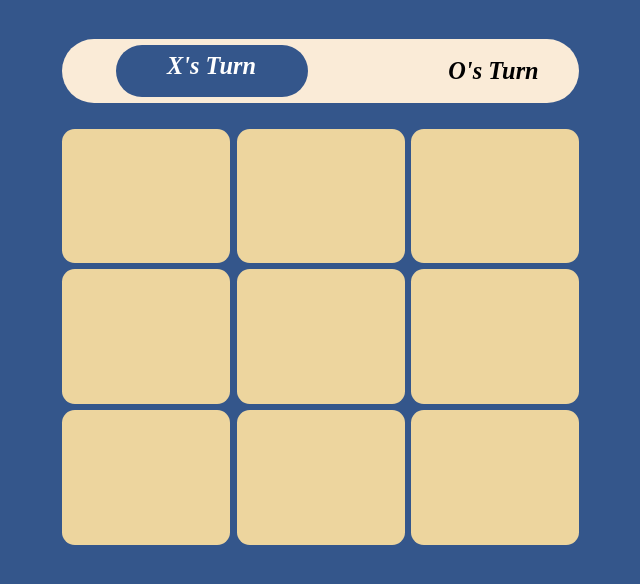
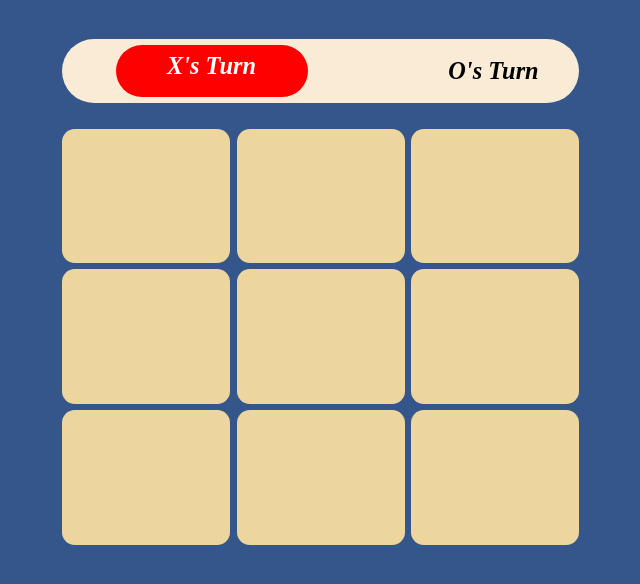
Before and after one commit to Ashutosh-47/Zero-Cut-Game, a plain HTML site: page index.html in a window 1280 px wide. Both pictures are taken after a click on the button "Player ( X )". Shown: the whole page, without its empty margins (332-972 px from the left). Drawn offline with Linux system fonts and the light colour scheme.

Commit message:
Update style.css

```diff
--- a/style.css
+++ b/style.css
@@ -109,7 +109,7 @@ cursor: pointer;
 }
 .active{
     margin: 1vw;
-    background-color:#34568B;
+    background-color:red;
     border-radius: 5vw;
     text-align: center;
     padding: 0.5vw;
```
